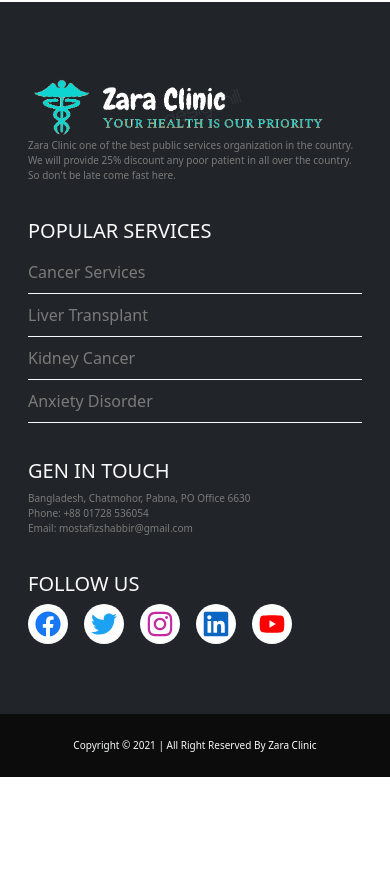
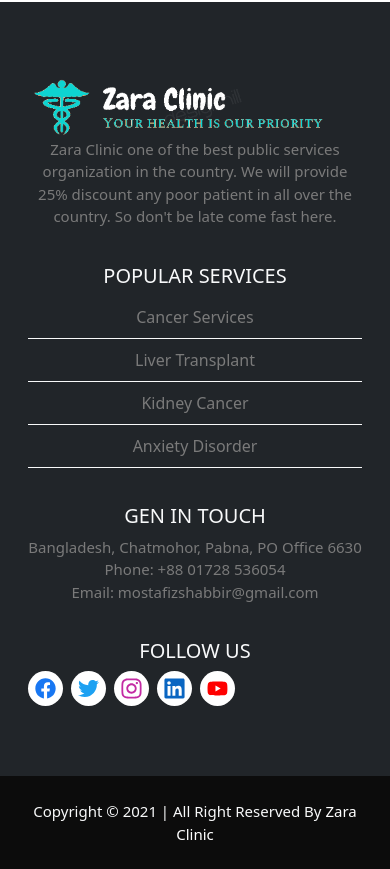
Before and after one commit to shabbir3g/zara-clinic, a React (Create React App) app: page / in a window 390 px wide. Shown: the part 6520-7389 px from the top of the page. Before the commit the page ends 7297 px from the top, so only its background shows below. Built offline with nearby package versions, Linux system fonts and the light colour scheme; no server answers.

Commit message:
fix some design

```diff
--- a/src/App.css
+++ b/src/App.css
@@ -268,7 +268,7 @@ ul.footer-follow-us {
 }
 ul.footer-follow-us li {
   display: inline-block;
-  margin-right: 16px;
+  margin-right: 8px;
 }
 ul.footer-follow-us li a {
   display: block;
@@ -278,15 +278,14 @@ ul.footer-follow-us li a:hover svg {
   background: #fff;
 }
 ul.footer-follow-us li a svg {
-  font-size: 41px;
   transition-duration: 0.2s;
   background: #fff;
   color: #fff;
   text-align: center;
   padding: 6px 7px;
   border-radius: 50%;
-  height: 40px;
-  width: 40px !important;
+  height: 35px;
+  width: 35px !important;
   display: block;
 }
 
@@ -305,6 +304,8 @@ ul.footer-follow-us li a .fa-linkedin {
 ul.footer-follow-us li a .fa-youtube {
   color: #ff0000;
 }
+
+/* Responsive style  */
 
 @media only screen and (max-width: 688px) {
   .login-form {
@@ -344,6 +345,16 @@ ul.footer-follow-us li a .fa-youtube {
   .footer p {
     font-size: 10px;
   }
+  .footer .card-title.h5 {
+    text-align: center;
+  }
+  ul.footer-services {
+    text-align: center;
+  }
+  .footer p {
+    font-size: 15px;
+    text-align: center;
+  }
 }
 @media only screen and (min-width: 689px) and (max-width: 991px) {
   .slider-image {
--- a/src/Pages/Home/Department/Department.js
+++ b/src/Pages/Home/Department/Department.js
@@ -63,7 +63,7 @@ const Department = () => {
                                 <Col xs={12} md={6}>
                                 <h2>Welcome To X-ray</h2>
                                     <b>You are welcome to our X-ray Department to get our service.</b>
-                                    <p>Our Every Department is ready for you. We will provide our best quality services We will provide 25% discount any poor patient in all over the country. So don't be late come fast here</p>
+                                    <p>We will provide our best quality services We will provide 25% discount any poor patient in all over the country. So don't be late come fast here. Our Every Department is ready for you.</p>
                                     <Link to="/contact"><Button className="zara-btn" variant="primary" size="md" >Appointment</Button></Link>
                                 </Col>
                             </Row>
@@ -76,7 +76,7 @@ const Department = () => {
                                 <Col xs={12} md={6}>
                                 <h2>Welcome To Pulmonary</h2>
                                     <b>You are welcome to our Pulmonary Department to get our service.</b>
-                                    <p>Our Every Department is ready for you. We will provide our best quality services We will provide 25% discount any poor patient in all over the country. So don't be late come fast here</p>
+                                    <p>We will provide 25% discount any poor patient in all over the country. Our Every Department is ready for you. We will provide our best quality services. So don't be late come fast here</p>
                                     <Link to="/contact"><Button className="zara-btn" variant="primary" size="md" >Appointment</Button></Link>
                                 </Col>
                             </Row>
@@ -89,7 +89,7 @@ const Department = () => {
                                 <Col xs={12} md={6}>
                                 <h2>Welcome To Cardiology</h2>
                                     <b>You are welcome to our Cardiology Department to get our service.</b>
-                                    <p>Our Every Department is ready for you. We will provide our best quality services We will provide 25% discount any poor patient in all over the country. So don't be late come fast here</p>
+                                    <p>Our Every Department is ready for you. We will provide our best quality services. So don't be late come fast here. We will provide 25% discount any poor patient in all over the country. </p>
                                     <Link to="/contact"><Button className="zara-btn" variant="primary" size="md" >Appointment</Button></Link>
                                 </Col>
                             </Row>
@@ -102,7 +102,7 @@ const Department = () => {
                                 <Col xs={12} md={6}>
                                 <h2>Welcome To Dental care</h2>
                                     <b>You are welcome to our Dental care Department to get our service.</b>
-                                    <p>Our Every Department is ready for you. We will provide our best quality services We will provide 25% discount any poor patient in all over the country. So don't be late come fast here</p>
+                                    <p>We will provide 25% discount any poor patient in all over the country. So don't be late come fast here. Our Every Department is ready for you. We will provide our best quality services</p>
                                     <Link to="/contact"><Button className="zara-btn" variant="primary" size="md" >Appointment</Button></Link>
                                 </Col>
                             </Row>
@@ -115,7 +115,7 @@ const Department = () => {
                                 <Col xs={12} md={6}>
                                 <h2>Welcome To Neurology</h2>
                                     <b>You are welcome to our Neurology Department to get our service.</b>
-                                    <p>Our Every Department is ready for you. We will provide our best quality services We will provide 25% discount any poor patient in all over the country. So don't be late come fast here</p>
+                                    <p>We will provide our best quality services We will provide 25% discount any poor patient in all over the country. Our Every Department is ready for you. So don't be late come fast here</p>
                                     <Link to="/contact"><Button className="zara-btn" variant="primary" size="md" >Appointment</Button></Link>
                                 </Col>
                             </Row>
```
Also changed, not shown: 1 other file (tests, documents, lock files or other folders).
